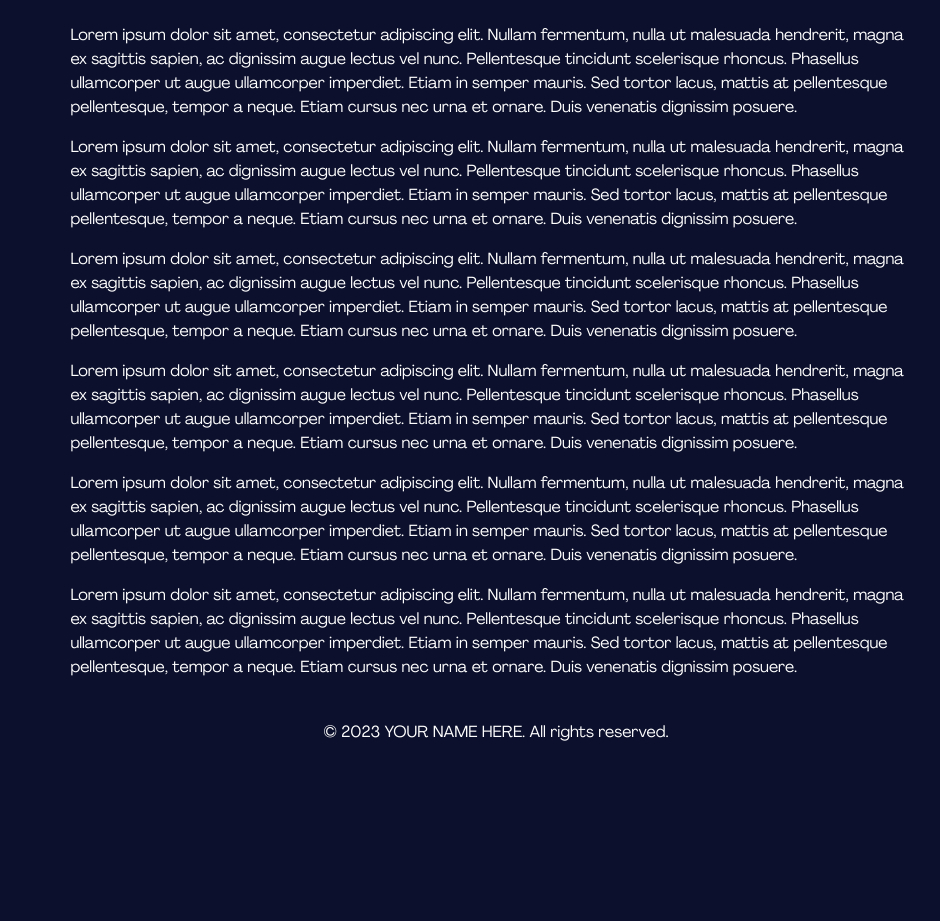
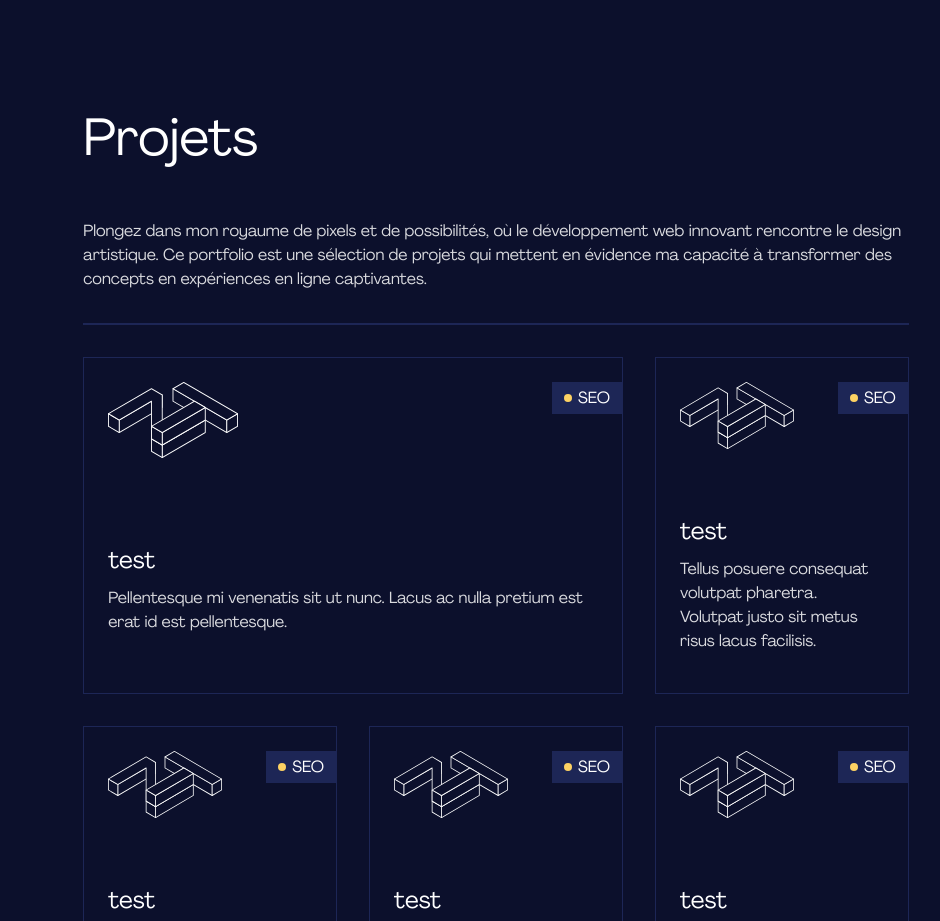
Before and after one commit to NicolasTOISON/Portfolio, an Astro site: page / in a window 1280 px wide. Shown: the part 793-1714 px from the top of the page, without its empty margins (144-1084 px from the left). Before the commit the page ends 1562 px from the top, so only its background shows below. Built offline with nearby package versions, Linux system fonts and the light colour scheme; Astro itself is replaced by a stand-in of ours.

Commit message:
feat(projects): first sketch of project section

```diff
--- a/src/components/BaseHead.astro
+++ b/src/components/BaseHead.astro
@@ -56,13 +56,13 @@ const { title, description, image = "/placeholder-social.jpg" } = Astro.props;
   window.onscroll = function () {
     var currentScrollPos = window.pageYOffset;
     if (prevScrollpos > currentScrollPos) {
-      if (currentScrollPos < 300) {
+      if (currentScrollPos < 800) {
         document.querySelector(".hero-navbar").style.display = "inline-flex";
         document.querySelector(".left-navbar").style.display = "none";
         document.querySelector(".rightbar").style.display = "none";
       }
     } else {
-      if (currentScrollPos > 300) {
+      if (currentScrollPos > 800) {
         document.querySelector(".hero-navbar").style.display = "none";
         document.querySelector(".left-navbar").style.display = "inline-flex";
         document.querySelector(".rightbar").style.display = "inline-flex";
--- /dev/null
+++ b/src/components/Category.astro
@@ -0,0 +1,31 @@
+---
+export interface Category {
+    name: string;
+    color: string;
+}
+
+const { name, color } = Astro.props;
+---
+<div class="category">
+    <span>{name}</span>
+</div>
+<style define:vars={{ color }}>
+    .category {
+        background-color: #1D2656;
+        padding: 4px 12px;
+        width: fit-content;
+        height: fit-content;
+        display: flex;
+        justify-content: center;
+        align-items: center;
+    }
+    .category::before {
+        content: '';
+        background: var(--color);
+        width: 8px;
+        height: 8px;
+        border-radius: 50%;
+        display: inline-block;
+        margin-right: 6px;
+    }
+</style>
--- a/src/components/HeaderLink.astro
+++ b/src/components/HeaderLink.astro
@@ -29,9 +29,10 @@ const isActive = href === pathname || href === pathname.replace(/\/$/, "");
   a:hover {
     color: #637ffd;
   }
-  a:hover > img{
+  a:hover > img {
     color: #637ffd;
-    filter: invert(42%) sepia(57%) saturate(1920%) hue-rotate(213deg) brightness(103%) contrast(98%);
+    filter: invert(42%) sepia(57%) saturate(1920%) hue-rotate(213deg)
+      brightness(103%) contrast(98%);
   }
   /**
   * Tool to compute filter based on the targeted color : https://codepen.io/sosuke/pen/Pjoqqp
@@ -40,5 +41,4 @@ const isActive = href === pathname || href === pathname.replace(/\/$/, "");
     filter: invert(50%) sepia(63%) saturate(3791%) hue-rotate(212deg)
       brightness(101%) contrast(98%);
   }
-
 </style>
--- a/src/components/LeftBar.astro
+++ b/src/components/LeftBar.astro
@@ -4,7 +4,7 @@ import NavBar from "./NavBar.astro";
 const { hidden } = Astro.props;
 ---
 
-<header class:list={["left-navbar", { hidden }]}>
+<header class:list={["left-navbar", { hidden }]} >
   <NavBar border position="left" showSocial />
 </header>
 <style>
--- /dev/null
+++ b/src/components/ProjectList.astro
@@ -0,0 +1,25 @@
+---
+import ProjectPreview from "../components/ProjectPreview.astro";
+
+const projects = [
+{ name : "test", excerpt:"Pellentesque mi venenatis sit ut nunc. Lacus ac nulla pretium est erat id est pellentesque.", logoPath:"/logo/logo_sombre.svg", category:"SEO", categoryColor:"#FDD263", size: "large"},
+{ name : "test", excerpt:"Tellus posuere consequat volutpat pharetra. Volutpat justo sit metus risus lacus facilisis.", logoPath:"/logo/logo_sombre.svg", category:"SEO", categoryColor:"#FDD263", size: "small"},
+{ name : "test", excerpt:"Lacus nunc viverra integer nisl nibh sit volutpat donec nisl neque blandit lectus pharetra.", logoPath:"/logo/logo_sombre.svg", category:"SEO", categoryColor:"#FDD263", size: "small"},
+{ name : "test", excerpt:"Lacus nunc viverra integer nisl nibh sit volutpat donec nisl neque blandit lectus pharetra.", logoPath:"/logo/logo_sombre.svg", category:"SEO", categoryColor:"#FDD263", size: "small"},
+{ name : "test", excerpt:"Lacus nunc viverra integer nisl nibh sit volutpat donec nisl neque blandit lectus pharetra.", logoPath:"/logo/logo_sombre.svg", category:"SEO", categoryColor:"#FDD263", size: "small"}
+]
+
+---
+<div class="project-list">
+    {projects.map((project) => (
+        <ProjectPreview name={project.name} excerpt={project.excerpt} logoPath={project.logoPath} category={project.category} categoryColor={project.categoryColor} size={project.size}></ProjectPreview>
+      ))}
+</div>
+<style>
+    .project-list{
+        display: grid;
+        grid-template-columns: repeat(3, 1fr);
+        grid-template-rows: repeat(2, 1fr);
+        gap: 32px;
+    }
+</style>
--- /dev/null
+++ b/src/components/ProjectPreview.astro
@@ -0,0 +1,51 @@
+---
+import Category from "../components/Category.astro";
+
+export interface ProjectTile {
+    name: string;
+    excerpt: string;
+    logoPath: string;
+    category: string;
+    categoryColor: string;
+    size: string;
+}
+
+const { name, excerpt, logoPath, category, categoryColor, size } = Astro.props;
+---
+<article class:list={["project-container", { size }]}>
+    <div class="first-row">
+        <img src={logoPath} alt="logo"/>
+        <Category name={category} color={categoryColor}/>
+    </div>
+    <div class="preview-info">
+        <h3>{name}</h3>
+        <p>{excerpt}</p>
+    </div>
+</article>
+<style is:global>
+    .project-container {
+        display: grid;
+        border: solid 1px #1D2656;
+    }
+    .project-container:first-child {
+        display: grid;
+        grid-column-start: 1;
+        grid-column-end: 3;
+    }
+    .project-container > .first-row {
+        display: grid;
+        grid-template-columns: repeat(2, 1fr);
+        right: 0;
+        padding: 24px 0px 0px 24px;
+    }
+    .first-row div:last-child {
+        justify-self: end;
+    }
+    .preview-info {
+        padding: 64px 24px 24px 24px;
+    }
+    .preview-info > *:last-child {
+        margin-top: 8px;
+    }
+
+</style>
--- a/src/components/RightBar.astro
+++ b/src/components/RightBar.astro
@@ -4,7 +4,7 @@ import Button from "./Button.astro";
 const { hidden } = Astro.props;
 ---
 
-<div class:list={["rightbar", { hidden }]}>
+<aside class:list={["rightbar", { hidden }]}>
   <div class="rightbar-inner-container">
     <span>👋</span>
     <span>Id volutpat neque justo laoreet ac ?</span>
@@ -16,7 +16,7 @@ const { hidden } = Astro.props;
       work with me
     </Button>
   </div>
-</div>
+</aside>
 <style>
   .rightbar {
     position: fixed;
--- /dev/null
+++ b/src/components/Separator.astro
@@ -0,0 +1,11 @@
+---
+---
+
+<div class="separator">
+</div>
+<style>
+    .separator {
+        border: solid 1px #1D2656;
+        margin: 32px 0px;
+    }
+</style>
--- a/src/pages/index.astro
+++ b/src/pages/index.astro
@@ -5,10 +5,14 @@ import Footer from "../components/Footer.astro";
 import { SITE_TITLE, SITE_DESCRIPTION } from "../consts";
 import RightBar from "../components/RightBar.astro";
 import LeftBar from "../components/LeftBar.astro";
+import Separator from "../components/Separator.astro";
+import ProjectTile from "../components/ProjectTile.astro";
+import ProjectList from "../components/ProjectList.astro";
+import Category from "../components/Category.astro";
 ---
 
 <!DOCTYPE html>
-<html lang="en">
+<html lang="fr">
   <head>
     <BaseHead title={SITE_TITLE} description={SITE_DESCRIPTION} />
   </head>
@@ -17,61 +21,29 @@ import LeftBar from "../components/LeftBar.astro";
     <LeftBar hidden />
     <RightBar hidden />
     <main class="content-container">
-      <p>
-        Lorem ipsum dolor sit amet, consectetur adipiscing elit. Nullam
-        fermentum, nulla ut malesuada hendrerit, magna ex sagittis sapien, ac
-        dignissim augue lectus vel nunc. Pellentesque tincidunt scelerisque
-        rhoncus. Phasellus ullamcorper ut augue ullamcorper imperdiet. Etiam in
-        semper mauris. Sed tortor lacus, mattis at pellentesque pellentesque,
-        tempor a neque. Etiam cursus nec urna et ornare. Duis venenatis
-        dignissim posuere.
-      </p>
-      <p>
-        Lorem ipsum dolor sit amet, consectetur adipiscing elit. Nullam
-        fermentum, nulla ut malesuada hendrerit, magna ex sagittis sapien, ac
-        dignissim augue lectus vel nunc. Pellentesque tincidunt scelerisque
-        rhoncus. Phasellus ullamcorper ut augue ullamcorper imperdiet. Etiam in
-        semper mauris. Sed tortor lacus, mattis at pellentesque pellentesque,
-        tempor a neque. Etiam cursus nec urna et ornare. Duis venenatis
-        dignissim posuere.
-      </p>
-      <p>
-        Lorem ipsum dolor sit amet, consectetur adipiscing elit. Nullam
-        fermentum, nulla ut malesuada hendrerit, magna ex sagittis sapien, ac
-        dignissim augue lectus vel nunc. Pellentesque tincidunt scelerisque
-        rhoncus. Phasellus ullamcorper ut augue ullamcorper imperdiet. Etiam in
-        semper mauris. Sed tortor lacus, mattis at pellentesque pellentesque,
-        tempor a neque. Etiam cursus nec urna et ornare. Duis venenatis
-        dignissim posuere.
-      </p>
-      <p>
-        Lorem ipsum dolor sit amet, consectetur adipiscing elit. Nullam
-        fermentum, nulla ut malesuada hendrerit, magna ex sagittis sapien, ac
-        dignissim augue lectus vel nunc. Pellentesque tincidunt scelerisque
-        rhoncus. Phasellus ullamcorper ut augue ullamcorper imperdiet. Etiam in
-        semper mauris. Sed tortor lacus, mattis at pellentesque pellentesque,
-        tempor a neque. Etiam cursus nec urna et ornare. Duis venenatis
-        dignissim posuere.
-      </p>
-      <p>
-        Lorem ipsum dolor sit amet, consectetur adipiscing elit. Nullam
-        fermentum, nulla ut malesuada hendrerit, magna ex sagittis sapien, ac
-        dignissim augue lectus vel nunc. Pellentesque tincidunt scelerisque
-        rhoncus. Phasellus ullamcorper ut augue ullamcorper imperdiet. Etiam in
-        semper mauris. Sed tortor lacus, mattis at pellentesque pellentesque,
-        tempor a neque. Etiam cursus nec urna et ornare. Duis venenatis
-        dignissim posuere.
-      </p>
-      <p>
-        Lorem ipsum dolor sit amet, consectetur adipiscing elit. Nullam
-        fermentum, nulla ut malesuada hendrerit, magna ex sagittis sapien, ac
-        dignissim augue lectus vel nunc. Pellentesque tincidunt scelerisque
-        rhoncus. Phasellus ullamcorper ut augue ullamcorper imperdiet. Etiam in
-        semper mauris. Sed tortor lacus, mattis at pellentesque pellentesque,
-        tempor a neque. Etiam cursus nec urna et ornare. Duis venenatis
-        dignissim posuere.
-      </p>
+      <section class="sub-content">
+        <h2>Projets</h2>
+        <p>Plongez dans mon royaume de pixels et de possibilités, où le développement web innovant rencontre le design artistique. Ce portfolio est une sélection de projets qui mettent en évidence ma capacité à transformer des concepts en expériences en ligne captivantes.</p>
+        <Separator/>
+        <ProjectList/>
+        <!-- <Category name="SEO" color="#FDD263"></Category>
+        <Category name="E-commerce" color="#8499F7"></Category>
+        <Category name="SEA" color="#FD6363"></Category>
+        <Category name="Web development" color="#44CB8A"></Category>
+        <Category name="LEAN" color="#F987E6"></Category>
+        <Category name="Scrum" color="#EB8D48"></Category>
+        <Category name="Kanban" color="#B7E13F"></Category>
+        <Category name="Agile" color="#3FE1D8"></Category> -->
+      </section>
     </main>
     <Footer />
   </body>
 </html>
+<style>
+  .content-container {
+  position: relative;
+  margin: 0 14%;
+  padding: 48px;
+  max-width: 66.25%;
+}
+</style>
--- a/src/styles/global.css
+++ b/src/styles/global.css
@@ -20,9 +20,24 @@ body {
   line-height: 1.5;
   color: white;
 }
-h1,
-h2,
-h3,
+h1{
+
+}
+h2{
+  font-size: 52px;
+  font-weight: 100;
+  color: white;
+}
+h3 {
+  margin:0;
+  font-size: 24px;
+  font-weight: 100;
+  color: white;
+}
+p{
+  font-size: 16px;
+  color: rgba(255,255,255, 0.85);
+}
 h4,
 h5,
 h6,
@@ -67,10 +82,6 @@ blockquote {
   margin: 0px;
   font-style: italic;
 }
-.content-container {
-  padding: 0;
-  position: relative;
-  margin: 0 13%;
-  padding: 0px 48px;
-  max-width: 67.25%;
+section {
+  margin-bottom: 100px;
 }
```
Also changed, not shown: package.json (+8 -8 lines), src/content/blog/markdown-style-guide.md (+1 -1 lines), 1 other file.
